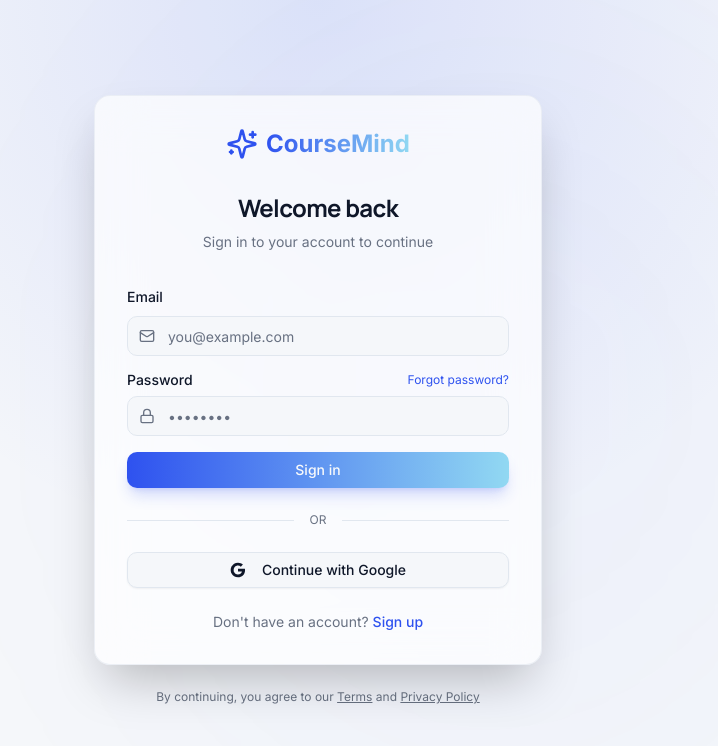
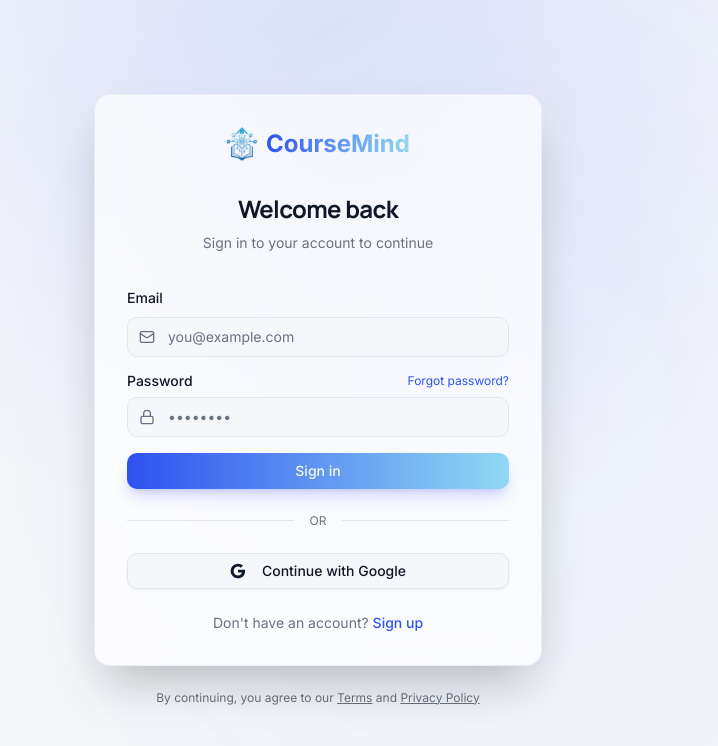
Before and after one commit to MontaCoder/CourseMind-Next, a Next.js app: page /login in a window 1280 px wide. Shown: the top 746 px of the page, without its empty margins (322-1040 px from the left). Built offline with nearby package versions, Linux system fonts and the light colour scheme; no server answers.

Commit message:
Replace Sparkles icon with logo image in auth pages
Updated the login and signup pages to use the CourseMind logo image instead of the Sparkles icon for branding consistency. Also removed unused Sparkles import.

```diff
--- a/app/(auth)/login/page.tsx
+++ b/app/(auth)/login/page.tsx
@@ -2,12 +2,13 @@
 
 import { useState } from "react";
 import Link from "next/link";
+import Image from "next/image";
 import { signIn } from "next-auth/react";
 import { useRouter } from "next/navigation";
 import { Button } from "@/components/ui/button";
 import { Input } from "@/components/ui/input";
 import { Label } from "@/components/ui/label";
-import { Sparkles, Loader2, Mail, Lock } from "lucide-react";
+import { Loader2, Mail, Lock } from "lucide-react";
 import { appName } from "@/lib/constants";
 
 export default function LoginPage() {
@@ -59,7 +60,7 @@
         <div className="rounded-2xl border border-border/60 bg-white/70 p-8 shadow-2xl backdrop-blur-xl dark:bg-card/85">
           <div className="mb-8 text-center">
             <Link href="/" className="inline-flex items-center gap-2 mb-4">
-              <Sparkles className="h-8 w-8 text-primary" />
+              <Image src="/logo.svg" alt="CourseMind Logo" width={32} height={32} className="drop-shadow-sm" />
               <span className="text-2xl font-bold bg-gradient-to-r from-primary to-accent text-transparent bg-clip-text">
                 {appName}
               </span>
--- a/app/(auth)/signup/page.tsx
+++ b/app/(auth)/signup/page.tsx
@@ -2,12 +2,13 @@
 
 import { useState } from "react";
 import Link from "next/link";
+import Image from "next/image";
 import { signIn } from "next-auth/react";
 import { useRouter } from "next/navigation";
 import { Button } from "@/components/ui/button";
 import { Input } from "@/components/ui/input";
 import { Label } from "@/components/ui/label";
-import { Sparkles, Loader2, Mail, Lock, User } from "lucide-react";
+import { Loader2, Mail, Lock, User } from "lucide-react";
 import { appName } from "@/lib/constants";
 import { signup } from "@/actions/auth";
 
@@ -64,7 +65,7 @@
         <div className="rounded-2xl border border-border/60 bg-white/70 p-8 shadow-2xl backdrop-blur-xl dark:bg-card/85">
           <div className="mb-8 text-center">
             <Link href="/" className="inline-flex items-center gap-2 mb-4">
-              <Sparkles className="h-8 w-8 text-primary" />
+              <Image src="/logo.svg" alt="CourseMind Logo" width={32} height={32} className="drop-shadow-sm" />
               <span className="text-2xl font-bold bg-gradient-to-r from-primary to-accent text-transparent bg-clip-text">
                 {appName}
               </span>
```
